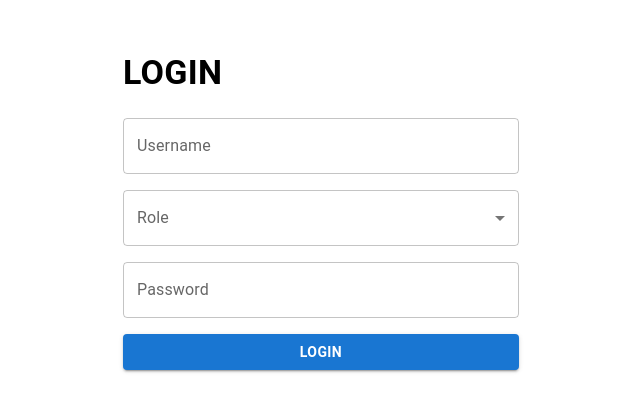
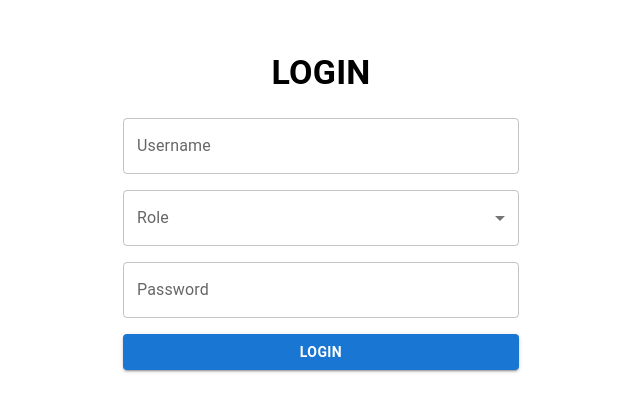
Before and after one commit to sonalgonsalves/attendify, a React (Create React App) app in the folder frontend/: page / in a window 1280 px wide. Shown: the part 121-532 px from the top of the page, without its empty margins (319-959 px from the left). Built offline with nearby package versions, Linux system fonts and the light colour scheme.

Commit message:
student role check update

```diff
--- a/frontend/src/Login.js
+++ b/frontend/src/Login.js
@@ -52,6 +52,11 @@ function Login() {
             navigate('/faculty');
             return;
         }
+        else if (role === "student") {
+            alert("Student login successful!");
+            navigate('/student');
+            return;
+        }
         else if (role === "exam") {
             alert("Exam Staff login successful!");
             navigate('/exam');
@@ -78,7 +83,7 @@ function Login() {
         <Container maxWidth="xs" style={{ height: '85vh', display: 'flex', alignItems: 'center', justifyContent: 'center' }}>
             <Box >
                 <Typography variant="h4" gutterBottom>
-                    <b>LOGIN</b>
+                    <center><b>LOGIN</b></center>
                 </Typography>
                 <Box component="form" onSubmit={handleLogin} sx={{ mt: 3 }}>
                     <Grid container spacing={2}>
```
